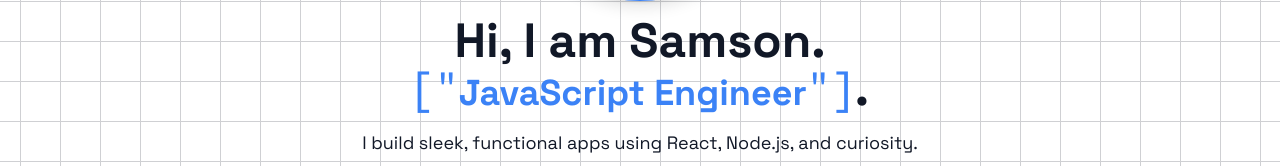
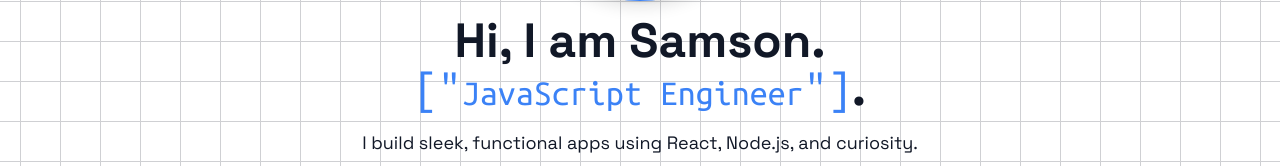
Before and after one commit to siyabuilds/react-portfolio, a React (Vite) app: page / in a window 1280 px wide. Shown: the part 419-585 px from the top of the page. Built offline with nearby package versions, Linux system fonts and the light colour scheme; grey boxes are pictures that could not be loaded.

Commit message:
Update Hero.jsx

```diff
--- a/src/components/Hero.jsx
+++ b/src/components/Hero.jsx
@@ -37,7 +37,7 @@
         <span className="text-[var(--primary)] ubuntu-mono-regular">["</span>
         <span
           ref={typedRef}
-          className="text-[var(--primary)] text-2xl sm:text-3xl md:text-4xl"
+          className="text-[var(--primary)] text-2xl sm:text-3xl md:text-4xl ubuntu-mono-regular"
           aria-live="polite"
         />
         <span className="text-[var(--primary)] ubuntu-mono-regular">"]</span>.
```
